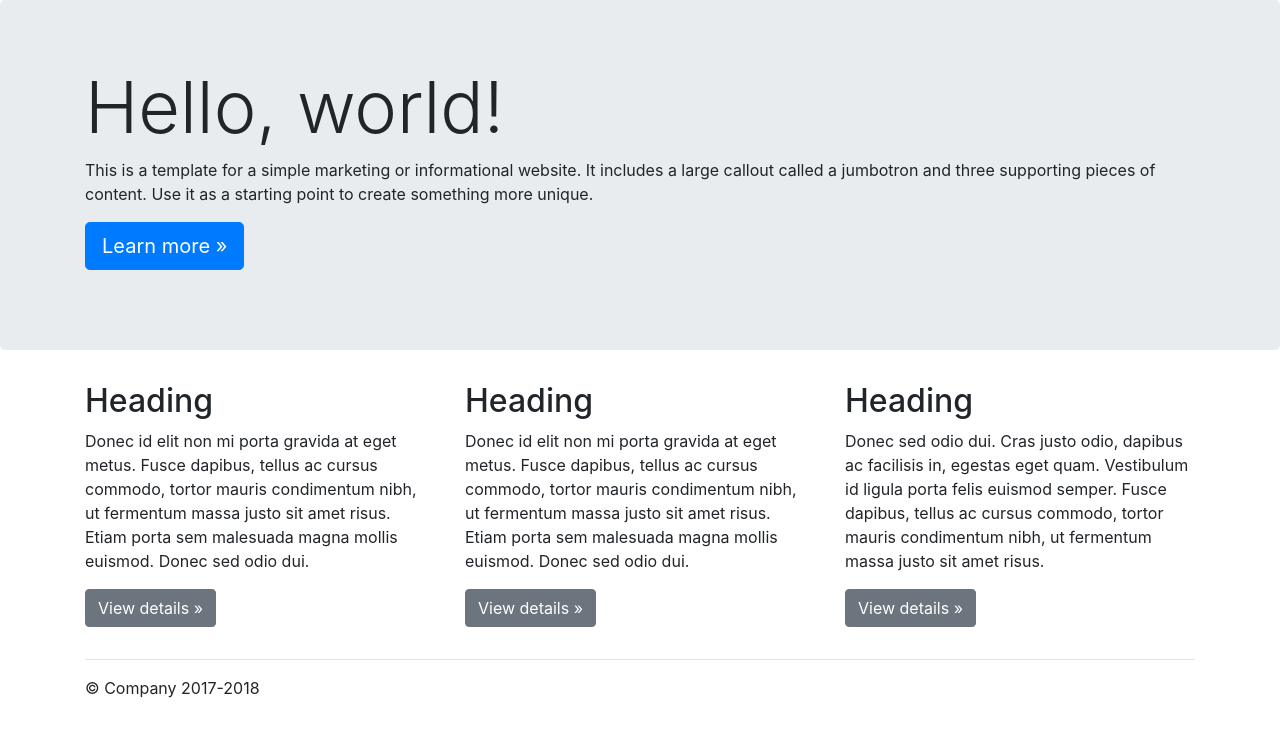
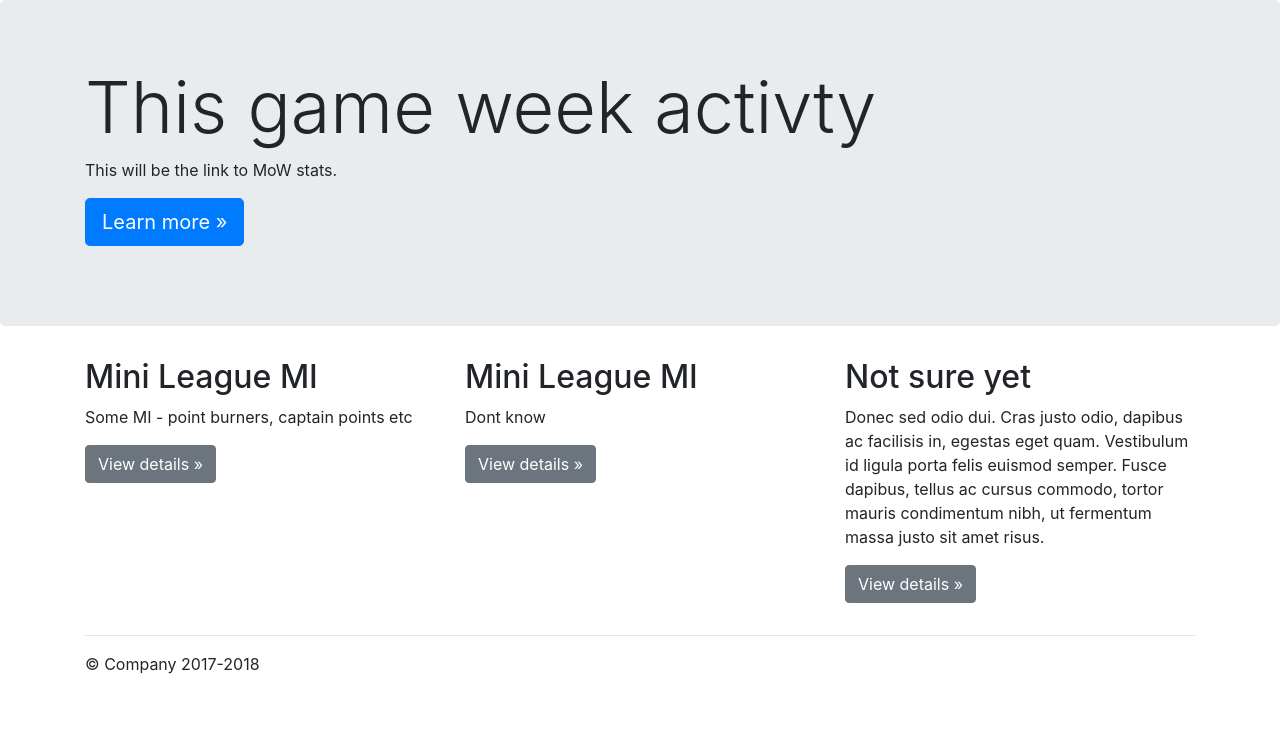
Before and after one commit to gringorichards/FFGringo, a Django app: page / in a window 1280 px wide. Shown: the part 56-800 px from the top of the page. Run offline with Django 3.2, Linux system fonts and the light colour scheme; some libraries are stand-ins or nearby versions.

Commit message:
dsadasas

```diff
--- a/hello/templates/index.html
+++ b/hello/templates/index.html
@@ -22,7 +22,7 @@
     <meta name="author" content="">
     <link rel="icon" href="../../../../favicon.ico">
 
-    <title>Jumbotron Template for Bootstrap</title>
+    <title>Fantasy Football Mini League Statistics</title>
 
     <!-- Bootstrap core CSS -->
     <link href="{% static 'bootstrap.min.css' %}" rel="stylesheet">
@@ -71,8 +71,8 @@
       <!-- Main jumbotron for a primary marketing message or call to action -->
       <div class="jumbotron">
         <div class="container">
-          <h1 class="display-3">Hello, world!</h1>
-          <p>This is a template for a simple marketing or informational website. It includes a large callout called a jumbotron and three supporting pieces of content. Use it as a starting point to create something more unique.</p>
+          <h1 class="display-3">This game week activty</h1>
+          <p>This will be the link to MoW stats.</p>
           <p><a class="btn btn-primary btn-lg" href="#" role="button">Learn more &raquo;</a></p>
         </div>
       </div>
@@ -81,17 +81,17 @@
         <!-- Example row of columns -->
         <div class="row">
           <div class="col-md-4">
-            <h2>Heading</h2>
-            <p>Donec id elit non mi porta gravida at eget metus. Fusce dapibus, tellus ac cursus commodo, tortor mauris condimentum nibh, ut fermentum massa justo sit amet risus. Etiam porta sem malesuada magna mollis euismod. Donec sed odio dui. </p>
+            <h2>Mini League MI</h2>
+            <p>Some MI - point burners, captain points etc </p>
             <p><a class="btn btn-secondary" href="#" role="button">View details &raquo;</a></p>
           </div>
           <div class="col-md-4">
-            <h2>Heading</h2>
-            <p>Donec id elit non mi porta gravida at eget metus. Fusce dapibus, tellus ac cursus commodo, tortor mauris condimentum nibh, ut fermentum massa justo sit amet risus. Etiam porta sem malesuada magna mollis euismod. Donec sed odio dui. </p>
+            <h2>Mini League MI</h2>
+            <p> Dont know</p>
             <p><a class="btn btn-secondary" href="#" role="button">View details &raquo;</a></p>
           </div>
           <div class="col-md-4">
-            <h2>Heading</h2>
+            <h2>Not sure yet </h2>
             <p>Donec sed odio dui. Cras justo odio, dapibus ac facilisis in, egestas eget quam. Vestibulum id ligula porta felis euismod semper. Fusce dapibus, tellus ac cursus commodo, tortor mauris condimentum nibh, ut fermentum massa justo sit amet risus.</p>
             <p><a class="btn btn-secondary" href="#" role="button">View details &raquo;</a></p>
           </div>
```
